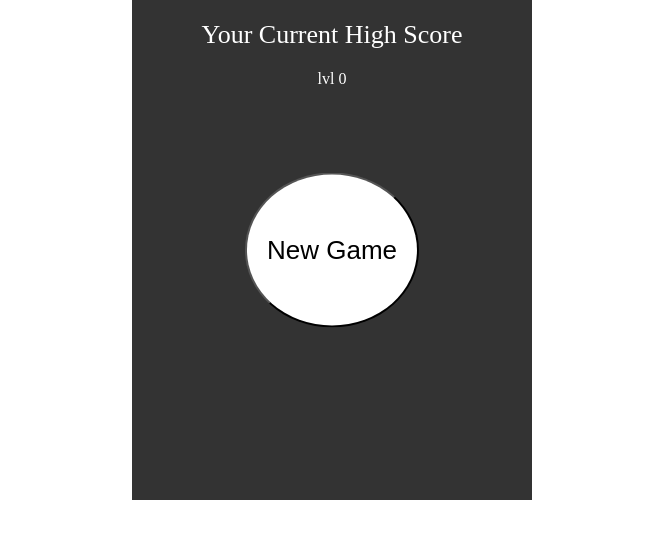
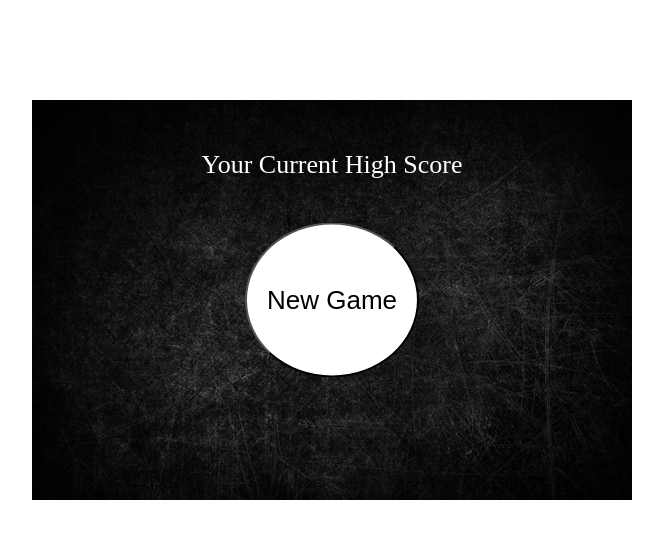
Before and after one commit to LusineAm/quiz-game, a plain HTML site: page index.html in a window 1280 px wide. Shown: the whole page, without its empty margins (308-971 px from the left). Drawn offline with Linux system fonts and the light colour scheme.

Commit message:
added styles

```diff
--- a/css/main.css
+++ b/css/main.css
@@ -5,9 +5,9 @@
 }
 
 section {
-    width: 400px;
-    height: 500px;
-    margin: 0 auto;
+    width: 600px;
+    height: 400px;
+    margin: 100px auto;
 }
 
 .timer,
@@ -27,21 +27,11 @@ section {
     text-align: center;
     font-size: 26px;
 }
-
-.box {
-    width: 70px;
-    height: 70px;
-    border: 2px solid;
-    border-color: #fff;
-    position: absolute;
-}
-
 .board {
-    background-color: #333;
+    background: url(../img/back.jpeg);
     position: relative;
     color: #fff;
 }
-
 .question-box {
     background-color: #fff;
     color: #000;
@@ -61,6 +51,15 @@ section {
     top: 50%;
     transform: translate(-50%, -50%);
     font-size: 30px;
+}
+
+.box {
+    width: 80px;
+    height: 80px;
+    border: 2px solid;
+    margin: 2px;
+    border-color: #fff;
+    position: absolute;
 }
 
 .top-left {
@@ -94,6 +93,6 @@ section {
 
 .score {
     font-size: 26px;
-    padding: 20px;
+    padding: 50px;
     text-align: center;
 }
--- a/index.html
+++ b/index.html
@@ -10,13 +10,12 @@
 </head>
 
 <body>
-    <main>
-        <section class="board">
-            <button class="start-game button">New Game</button>
-            <p class="score">Your Current High Score</p>
-            <p class="lvl">lvl 0</p>
-        </section>
-    </main>
+
+    <section class="board">
+        <button class="start-game button">New Game</button>
+        <p class="score">Your Current High Score</p>
+        <p class="lvl">lvl 0</p>
+    </section>
     <script src="js/config.js"></script>
     <script src="js/main.js"></script>
 </body>
```
Also changed, not shown: img/back.jpeg (added).
